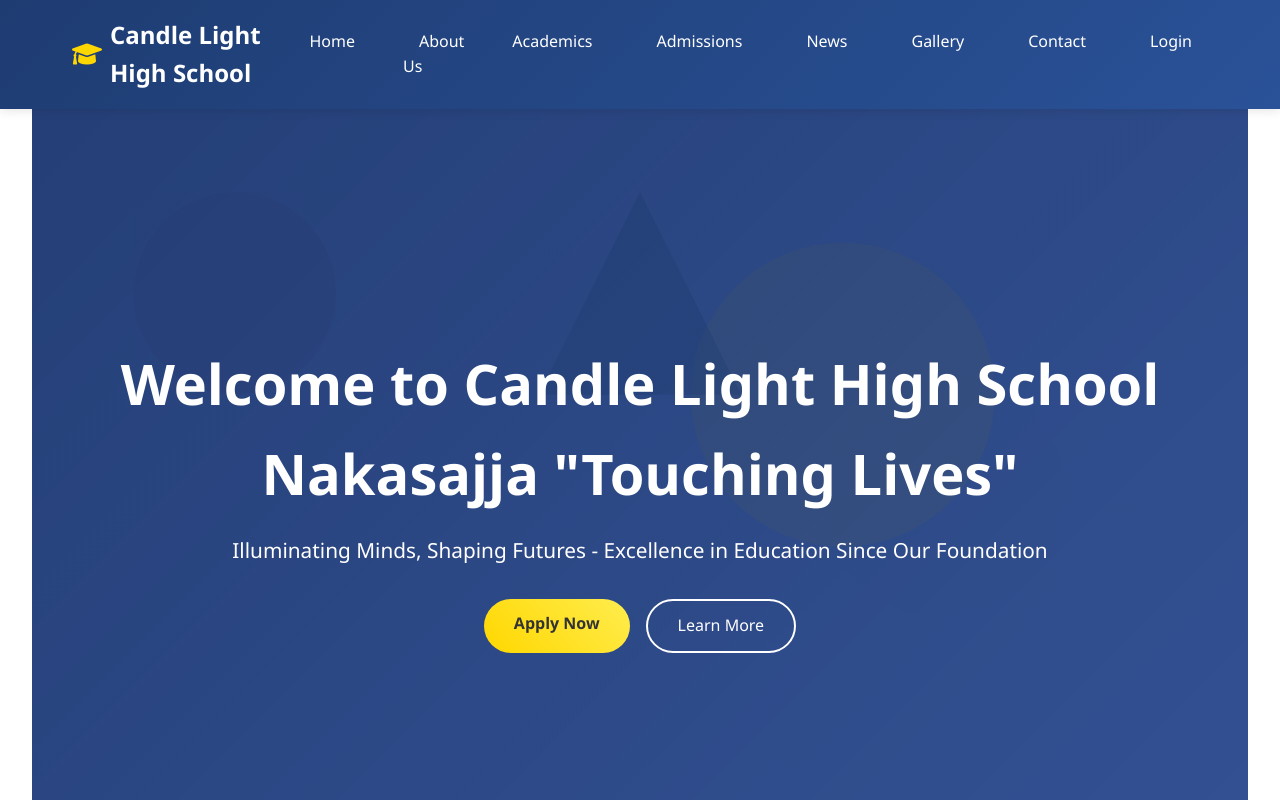
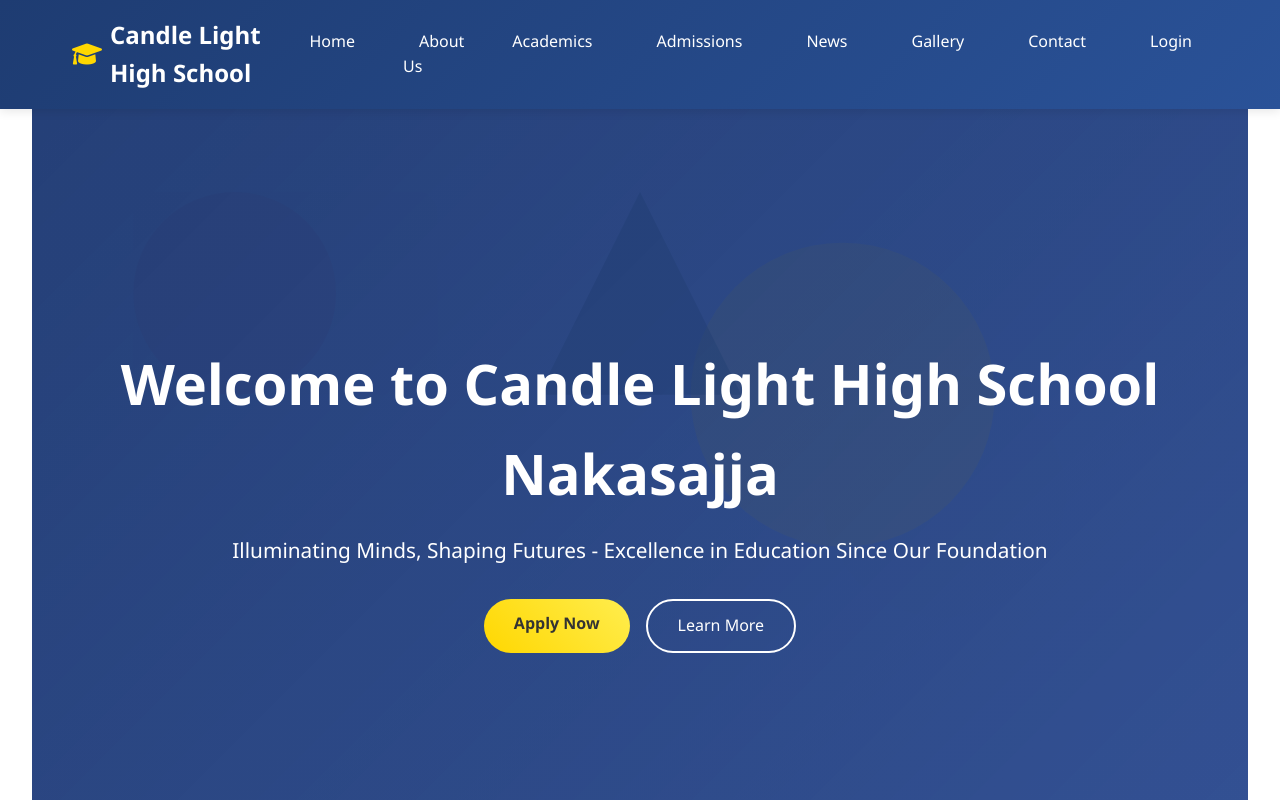
Before and after one commit to Banji-tech/candle-light-school-website, a plain HTML site: page index.html in a window 1280 px wide. Shown: the top 800 px of the page. Drawn offline with Linux system fonts and the light colour scheme.

Commit message:
Update index.html

```diff
--- a/index.html
+++ b/index.html
@@ -546,7 +546,7 @@
             </div>
             <div class="hero-overlay"></div>
             <div class="hero-content">
-                <h1>Welcome to Candle Light High School Nakasajja "Touching Lives"</h1>
+                <h1>Welcome to Candle Light High School Nakasajja</h1>
                 <p>Illuminating Minds, Shaping Futures - Excellence in Education Since Our Foundation</p>
                 <div class="cta-buttons">
                     <a href="#" class="btn btn-primary" onclick="showSection('admissions')">Apply Now</a>
```
